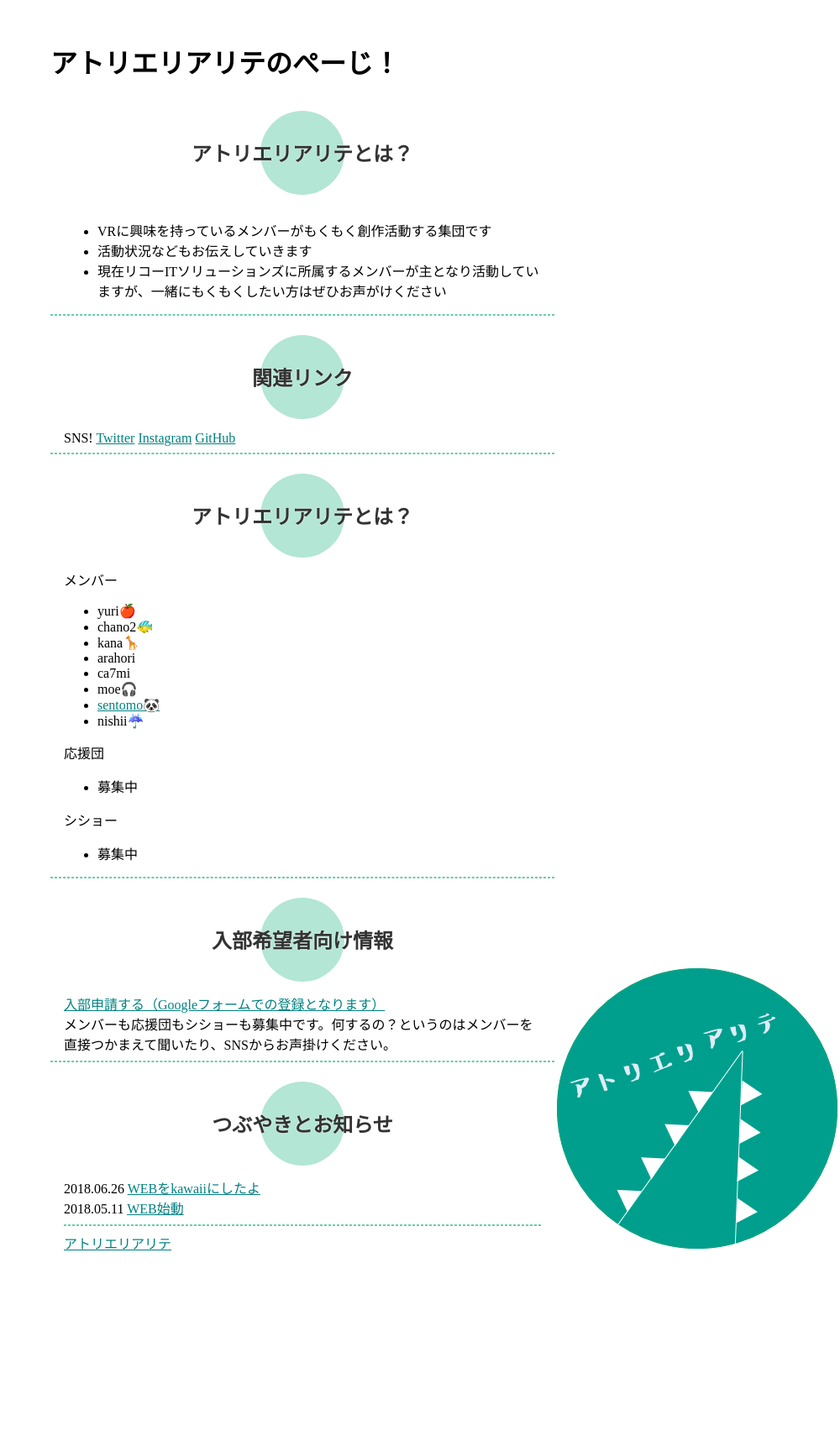
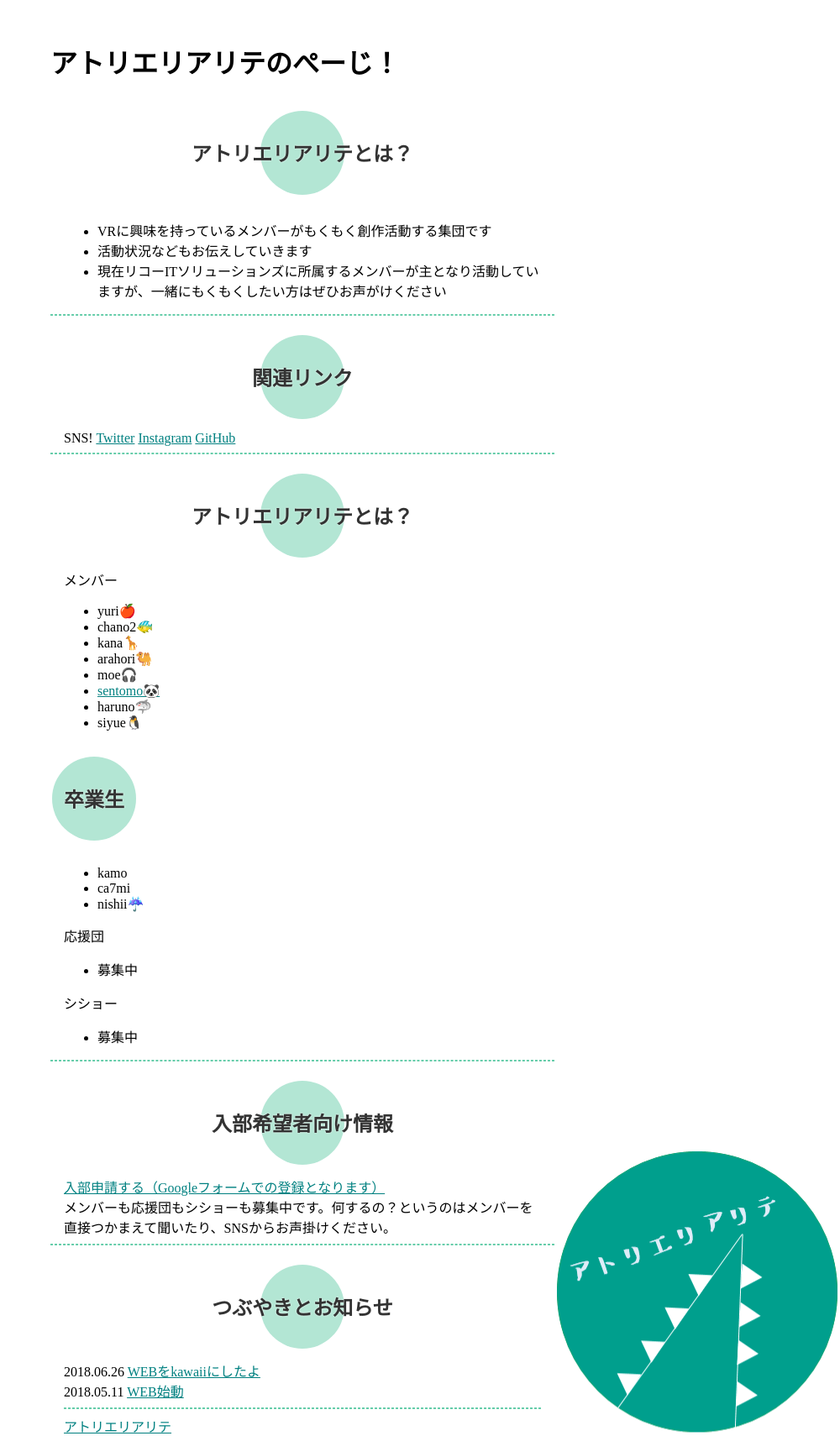
Before and after one commit to atelier-realite/atelier-realite.github.io, a Jekyll site: the page built from index.html, in a window 1280 px wide. Shown: the whole page at 84% size, without its empty margins (280-1280 px from the left). Built offline with Jekyll 4.4.1, drawn with Linux system fonts in a browser that asks for light colours; some web fonts are replaced; before the commit the page ends 1492 px from its top, so only the background shows below that.

Commit message:
Update Member

```diff
--- a/index.html
+++ b/index.html
@@ -32,16 +32,18 @@ layout: default
         <li>yuri🍎</li>
         <li>chano2🐠</li>
         <li>kana🦒</li>
-        <li>arahori</li>
-        <li>ca7mi</li>
+        <li>arahori🐫</li>
         <li>moe🎧</li>
         <li><a href=https://twitter.com/sentomo594>sentomo🐼</a></li>
-        <li>nishii☔</li>
+        <li>haruno🦈</li>
+        <li>siyue🐧</li>
       </ul>
-      <!--<h2>卒業生</h2>
+      <h2>卒業生</h2>
       <ul>
-        <li>まだいない</li>
-      </ul>-->
+          <li>kamo</li>
+          <li>ca7mi</li>
+          <li>nishii☔</li>
+      </ul>
     </div>
     <div class="col">
       応援団
```
